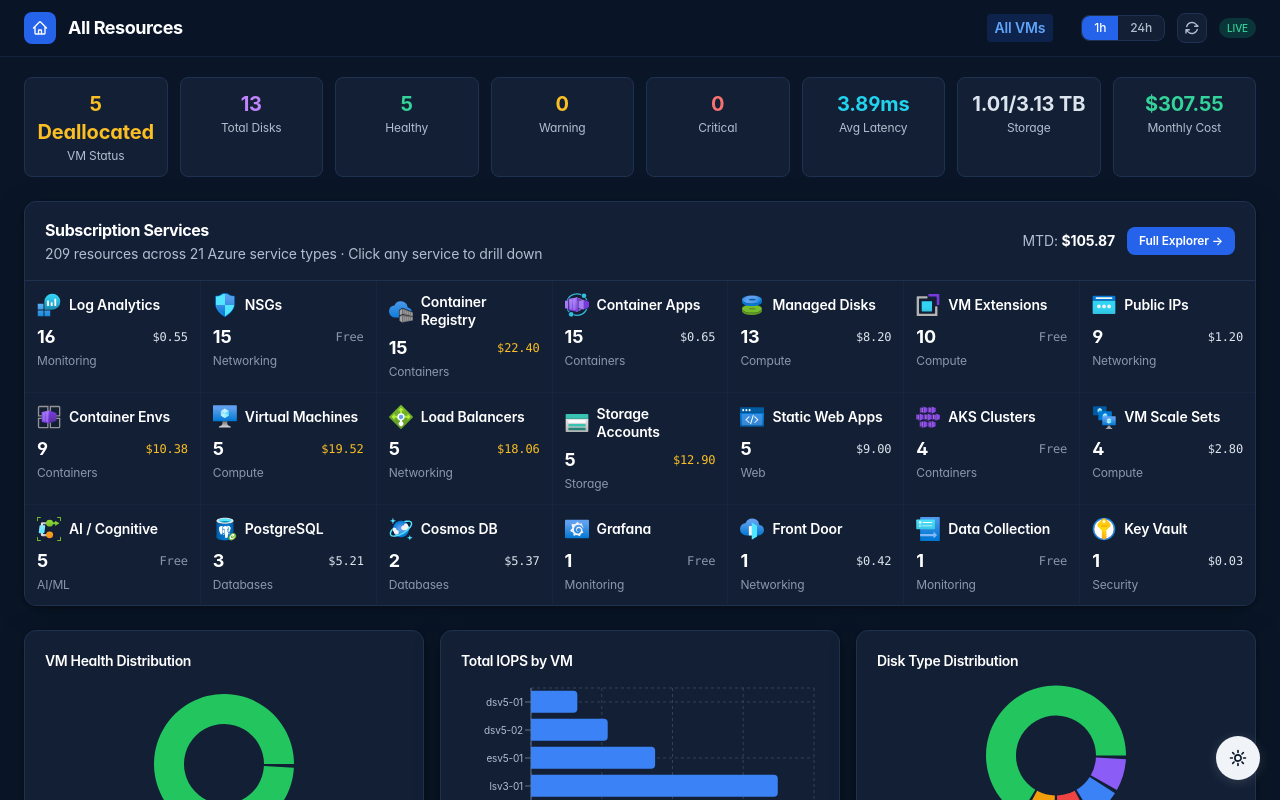
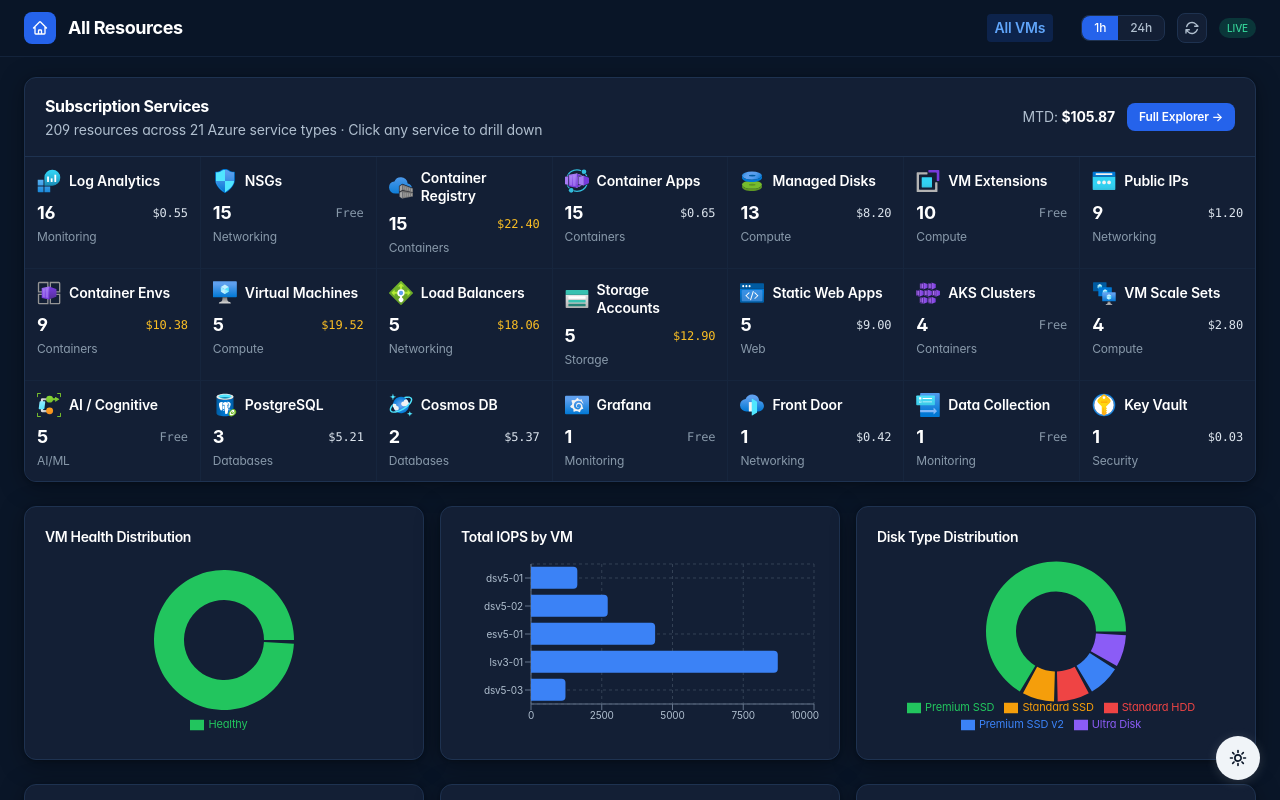
Before and after one commit to KrishnaDistributedcomputing/azure-disk-monitoring, a Next.js app in the folder dashboard/: page /monitor in a window 1280 px wide. Shown: the top 800 px of the page. Built offline with nearby package versions, Linux system fonts and the light colour scheme.

Commit message:
Remove KPI strip from monitor page

```diff
--- a/dashboard/src/app/monitor/page.tsx
+++ b/dashboard/src/app/monitor/page.tsx
@@ -194,24 +194,6 @@
         {/* ============================================================ */}
         {level === 'fleet' && (
           <>
-            {/* Fleet KPI Strip */}
-            <div className="grid grid-cols-2 gap-3 sm:grid-cols-4 lg:grid-cols-8">
-              {[
-                { label: 'VM Status', value: summary.runningVMs > 0 ? `${summary.runningVMs}/${summary.totalVMs} Running` : `${summary.totalVMs} Deallocated`, color: summary.runningVMs > 0 ? 'text-emerald-400' : 'text-amber-400' },
-                { label: 'Total Disks', value: summary.totalDisks, color: 'text-purple-400' },
-                { label: 'Healthy', value: summary.healthyVMs, color: 'text-emerald-400' },
-                { label: 'Warning', value: summary.warningVMs, color: 'text-amber-400' },
-                { label: 'Critical', value: summary.criticalVMs, color: 'text-red-400' },
-                { label: 'Avg Latency', value: `${summary.avgLatencyMs}ms`, color: 'text-cyan-400' },
-                { label: 'Storage', value: `${summary.totalUsedTb}/${summary.totalProvisionedTb} TB`, color: 'text-slate-300' },
-                { label: 'Monthly Cost', value: `$${summary.totalMonthlyCost.toLocaleString()}`, color: summary.runningVMs > 0 ? 'text-amber-400' : 'text-emerald-400' },
-              ].map((kpi) => (
-                <div key={kpi.label} className="rounded-lg border border-slate-700 bg-slate-800 px-3 py-3 text-center">
-                  <div className={`text-xl font-bold ${kpi.color}`}>{kpi.value}</div>
-                  <div className="text-xs text-slate-400 mt-0.5">{kpi.label}</div>
-                </div>
-              ))}
-            </div>
 
             {/* ============= SUBSCRIPTION SERVICES INVENTORY ============= */}
             <div className="rounded-xl border border-slate-700 bg-slate-800 overflow-hidden">
```
